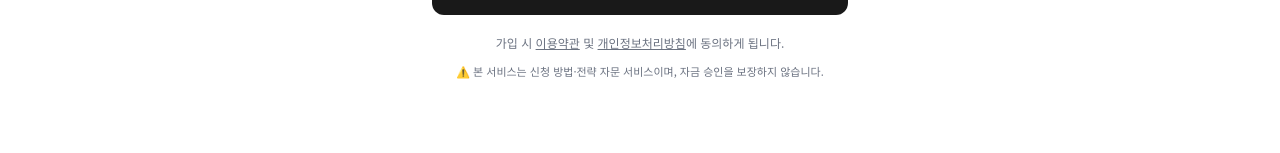
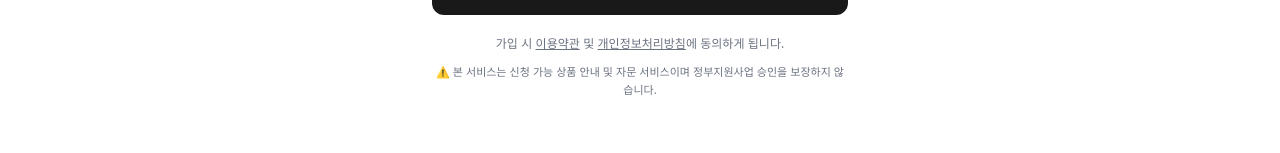
Before and after one commit to ppfa26/PPFA26, a Next.js app: page /signup in a window 1280 px wide. Shown: the part 904-1057 px from the top of the page. Built offline with nearby package versions, Linux system fonts and the light colour scheme; no server answers; a web font is replaced by a local one.

Commit message:
가격표 disclaimer 문구 수정: 신청 가능 상품 안내 및 정부지원사업 승인 보장 없음

```diff
--- a/src/app/signup/page.tsx
+++ b/src/app/signup/page.tsx
@@ -273,7 +273,7 @@ function SignupInner() {
           <Link href="/privacy" className="underline">개인정보처리방침</Link>에 동의하게 됩니다.
         </p>
         <p className="mt-3 text-center text-[11px] leading-relaxed text-brand-gray">
-          ⚠️ 본 서비스는 신청 방법·전략 자문 서비스이며, 자금 승인을 보장하지 않습니다.
+          ⚠️ 본 서비스는 신청 가능 상품 안내 및 자문 서비스이며 정부지원사업 승인을 보장하지 않습니다.
         </p>
       </main>
       <Footer />
```
